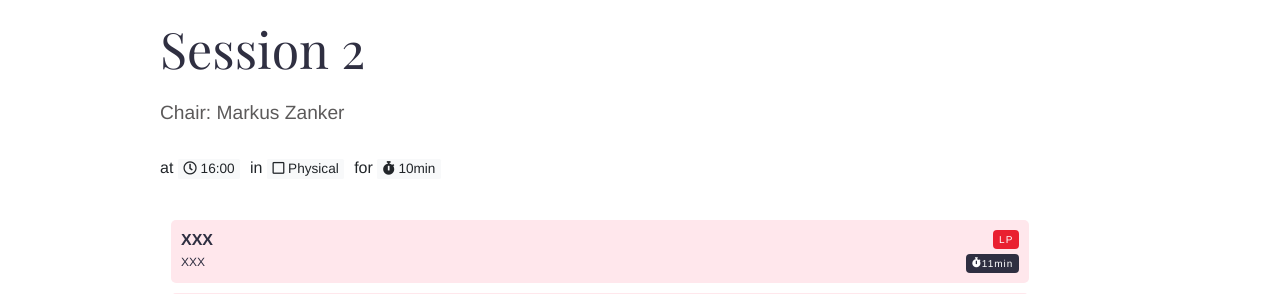
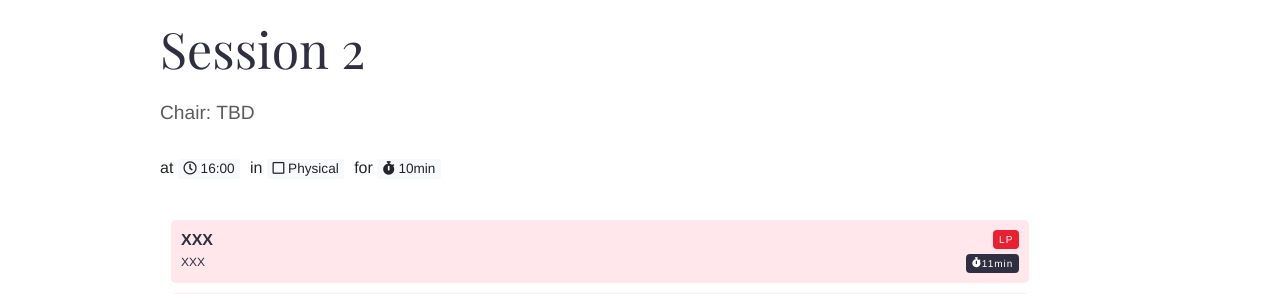
Before and after one commit to kars-workshop/2022, a Jekyll site: the page built from _talks/session2.md, in a window 1280 px wide. Shown: the part 275-569 px from the top of the page. Built offline with Jekyll 4.4.1, drawn with Linux system fonts in a browser that asks for light colours.

Commit message:
Update session2.md

```diff
--- a/_talks/session2.md
+++ b/_talks/session2.md
@@ -2,7 +2,7 @@
 name: Session 2
 data: session2
 speakers:
-  - Markus Zanker
+  - TBD
 categories:
   - Session
 ---
```
